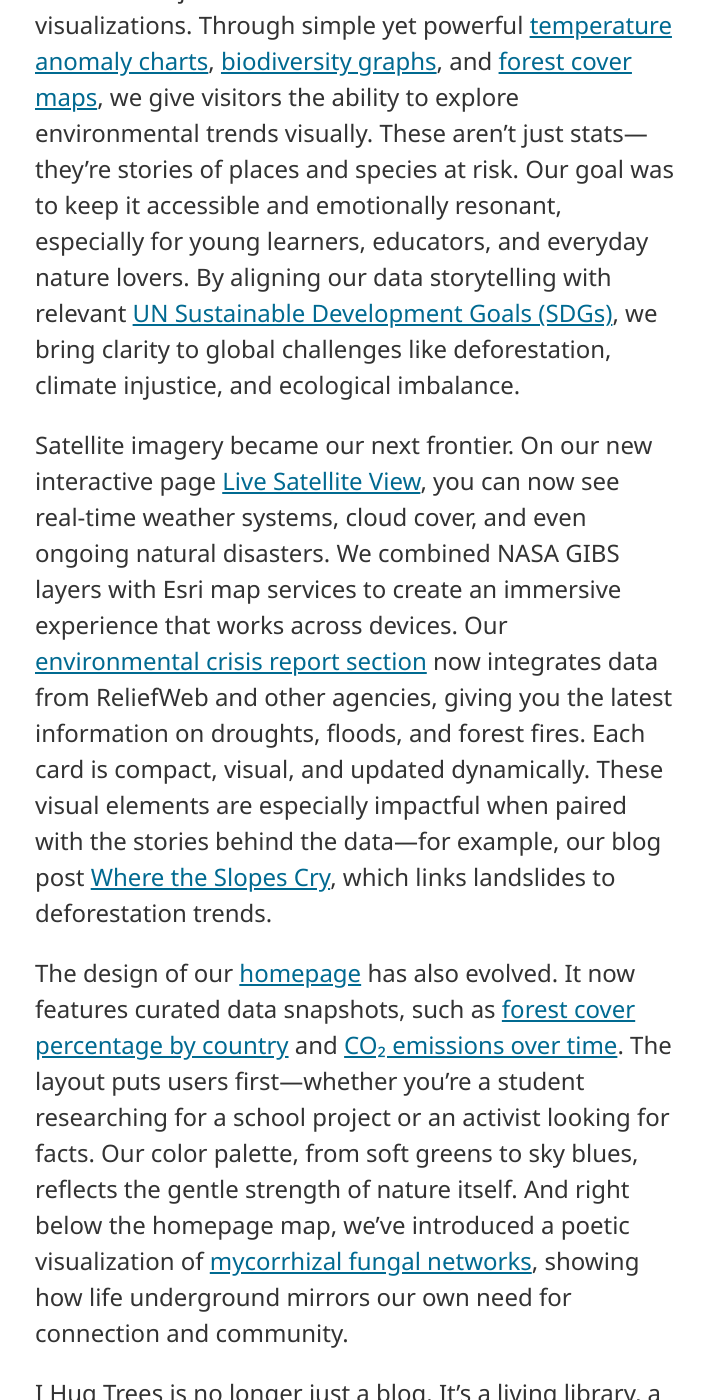
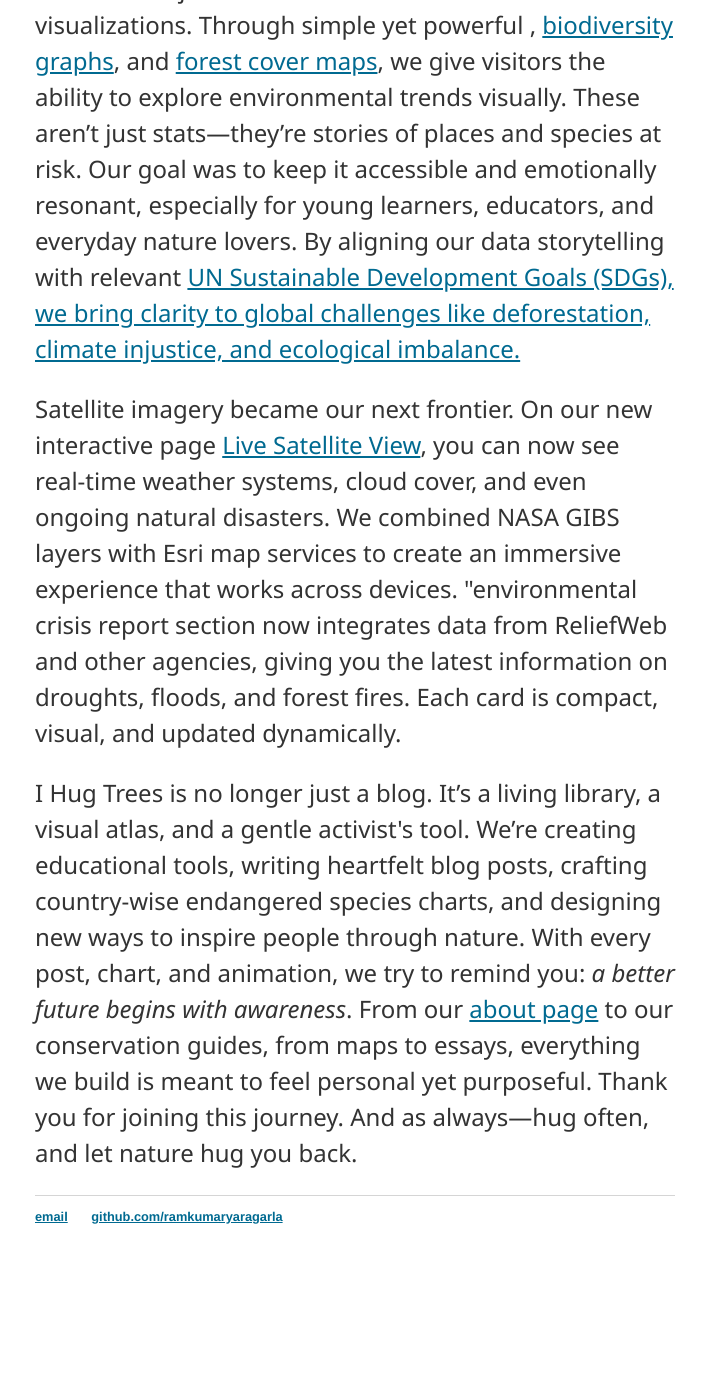
Before and after one commit to RamkumarYaragarla/worko, a Jekyll site: the page built from index.html, in a window 1280 px wide and 1400 px high, scrolled down 1841 px. Shown: the whole window, without its empty margins (285-992 px from the left). Built offline with Jekyll 4.4.1, drawn with Linux system fonts in a browser that asks for light colours; after the commit the page ends 3125 px from its top, so only the background shows below that; some of the changed text lies outside the part shown.

Commit message:
Update index.html

```diff
--- a/index.html
+++ b/index.html
@@ -42,18 +42,14 @@ Nature’s embrace awaits—start small, dream big, and hug often.</p>
   </p>
 
   <p>
-    As the blog grew, so did our desire to show—not just tell. This led us to build a <a href="https://ihugtrees.org/data-analytics.html">data analytics section</a>, using tools like D3.js and Leaflet to craft interactive visualizations. Through simple yet powerful <a href="https://ihugtrees.org/data/temperature-anomalies.html">temperature anomaly charts</a>, <a href="https://ihugtrees.org/data-analytics/where-biodiversity-is-vanishing-top25-countries-with-most-threatened-species.html">biodiversity graphs</a>, and <a href="https://ihugtrees.org/data/global-forest-cover.html">forest cover maps</a>, we give visitors the ability to explore environmental trends visually. These aren’t just stats—they’re stories of places and species at risk. Our goal was to keep it accessible and emotionally resonant, especially for young learners, educators, and everyday nature lovers. By aligning our data storytelling with relevant <a href="https://ihugtrees.org/un-sdgs.html">UN Sustainable Development Goals (SDGs)</a>, we bring clarity to global challenges like deforestation, climate injustice, and ecological imbalance.
+    As the blog grew, so did our desire to show—not just tell. This led us to build a <a href="https://ihugtrees.org/data-analytics.html">data analytics section</a>, using tools like D3.js and Leaflet to craft interactive visualizations. Through simple yet powerful , <a href="https://ihugtrees.org/data-analytics/where-biodiversity-is-vanishing-top25-countries-with-most-threatened-species.html">biodiversity graphs</a>, and <a href="https://ihugtrees.org/data-analytics/mapping-our-planet-biodiversity-and-landuse.html">forest cover maps</a>, we give visitors the ability to explore environmental trends visually. These aren’t just stats—they’re stories of places and species at risk. Our goal was to keep it accessible and emotionally resonant, especially for young learners, educators, and everyday nature lovers. By aligning our data storytelling with relevant <a href="https://ihugtrees.org/about-us.html">UN Sustainable Development Goals (SDGs), we bring clarity to global challenges like deforestation, climate injustice, and ecological imbalance.</a>
   </p>
 
   <p>
-    Satellite imagery became our next frontier. On our new interactive page <a href="https://ihugtrees.org/live-satellite-imagery.html">Live Satellite View</a>, you can now see real-time weather systems, cloud cover, and even ongoing natural disasters. We combined NASA GIBS layers with Esri map services to create an immersive experience that works across devices. Our <a href="https://ihugtrees.org/crisis-reports.html">environmental crisis report section</a> now integrates data from ReliefWeb and other agencies, giving you the latest information on droughts, floods, and forest fires. Each card is compact, visual, and updated dynamically. These visual elements are especially impactful when paired with the stories behind the data—for example, our blog post <a href="https://ihugtrees.org/blog/where-the-slopes-cry.html">Where the Slopes Cry</a>, which links landslides to deforestation trends.
-  </p>
+    Satellite imagery became our next frontier. On our new interactive page <a href="https://ihugtrees.org/live-satellite-imagery.html">Live Satellite View</a>, you can now see real-time weather systems, cloud cover, and even ongoing natural disasters. We combined NASA GIBS layers with Esri map services to create an immersive experience that works across devices. "environmental crisis report section now integrates data from ReliefWeb and other agencies, giving you the latest information on droughts, floods, and forest fires. Each card is compact, visual, and updated dynamically.
+
 
   <p>
-    The design of our <a href="https://ihugtrees.org/index.html">homepage</a> has also evolved. It now features curated data snapshots, such as <a href="https://ihugtrees.org/sdg-forest-cover.html">forest cover percentage by country</a> and <a href="https://ihugtrees.org/sdg-co2-emissions.html">CO₂ emissions over time</a>. The layout puts users first—whether you’re a student researching for a school project or an activist looking for facts. Our color palette, from soft greens to sky blues, reflects the gentle strength of nature itself. And right below the homepage map, we’ve introduced a poetic visualization of <a href="https://ihugtrees.org/fungal-network-animation.html">mycorrhizal fungal networks</a>, showing how life underground mirrors our own need for connection and community.
-  </p>
-
-  <p>
-    I Hug Trees is no longer just a blog. It’s a living library, a visual atlas, and a gentle activist's tool. We’re creating educational tools, writing heartfelt blog posts, crafting <a href="https://ihugtrees.org/data/plant-species-threatened.html">country-wise endangered species charts</a>, and designing new ways to inspire people through nature. With every post, chart, and animation, we try to remind you: <em>a better future begins with awareness</em>. From our <a href="https://ihugtrees.org/about.html">about page</a> to our <a href="https://ihugtrees.org/conservation-guides.html">conservation guides</a>, from maps to poems, everything we build is meant to feel personal yet purposeful. Thank you for joining this journey. And as always—hug often, and let nature hug you back.
+    I Hug Trees is no longer just a blog. It’s a living library, a visual atlas, and a gentle activist's tool. We’re creating educational tools, writing heartfelt blog posts, crafting country-wise endangered species charts, and designing new ways to inspire people through nature. With every post, chart, and animation, we try to remind you: <em>a better future begins with awareness</em>. From our <a href="https://ihugtrees.org/about.html">about page</a> to our conservation guides, from maps to essays, everything we build is meant to feel personal yet purposeful. Thank you for joining this journey. And as always—hug often, and let nature hug you back.
   </p>
 </div>
```
